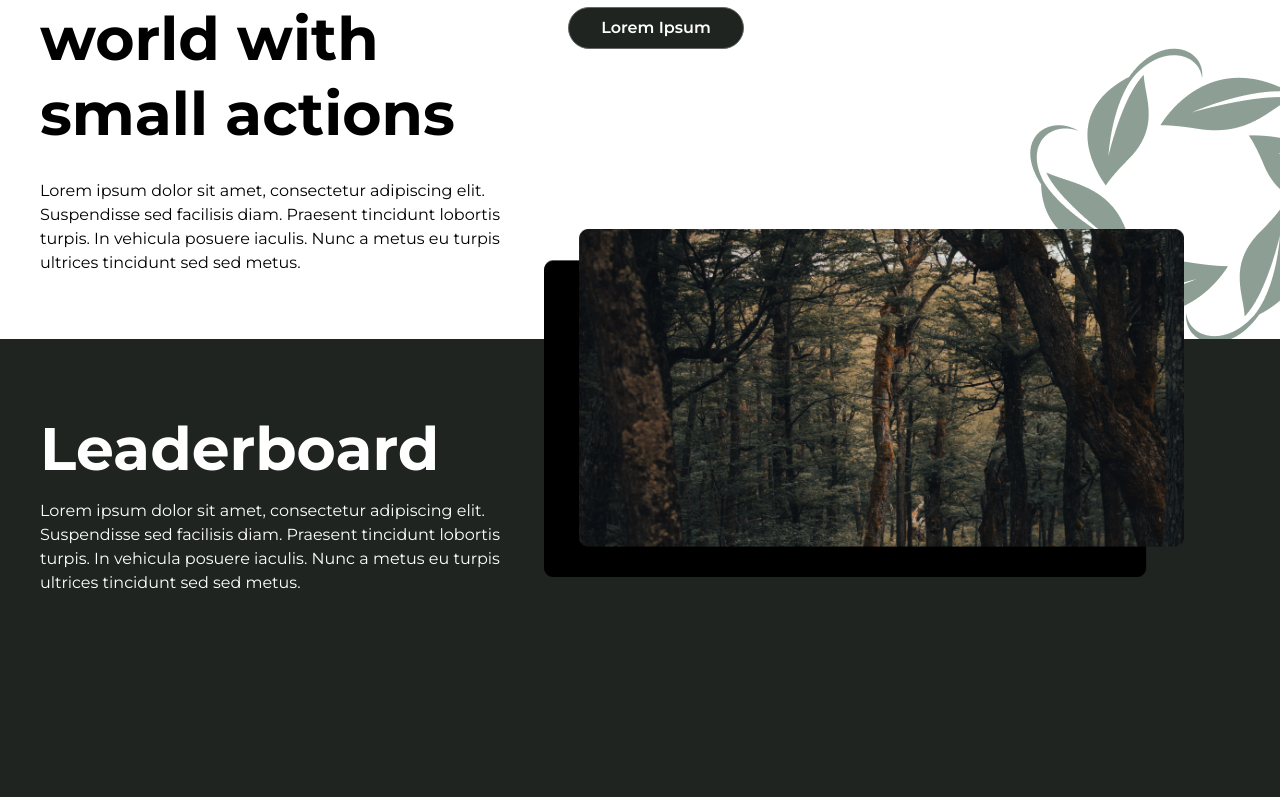
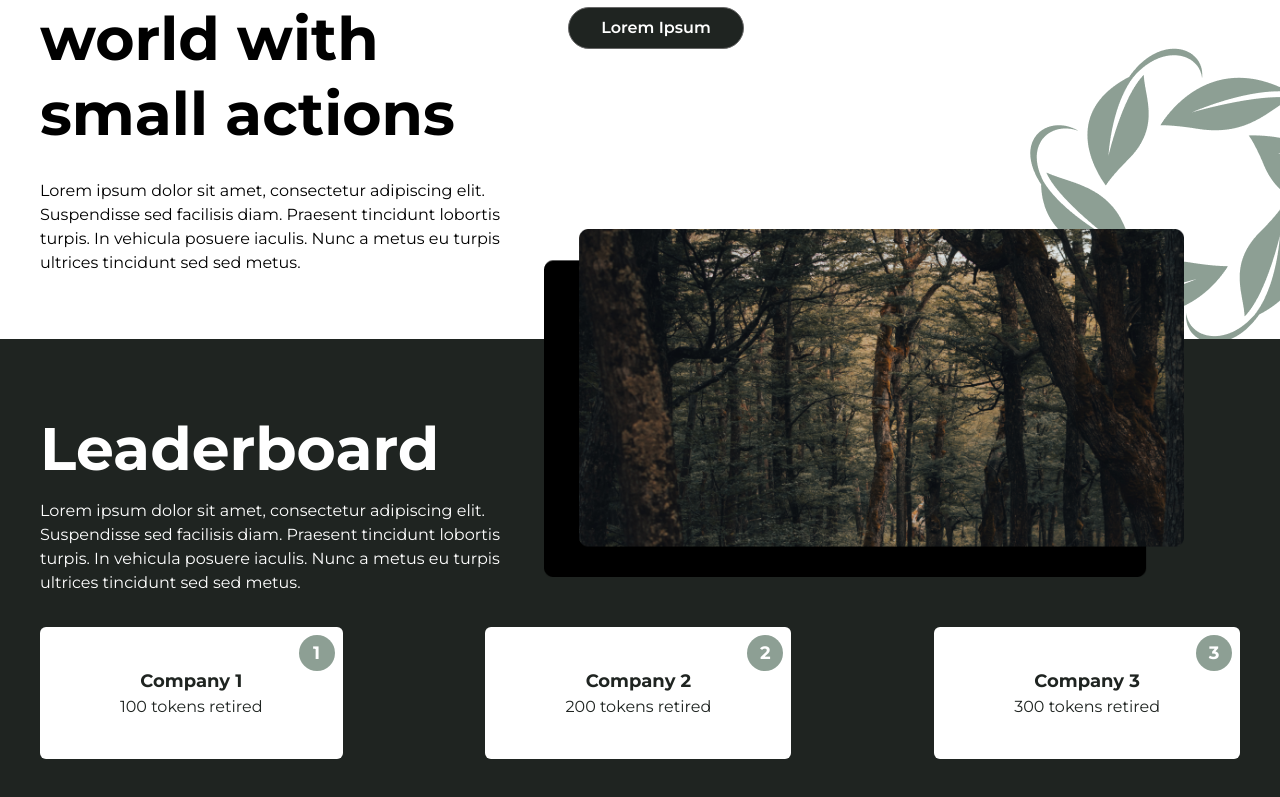
Before and after one commit to Lilium-ZenCon/frontend, a Next.js app: page / in a window 1280 px wide. Shown: the part 267-1064 px from the top of the page. Built offline with nearby package versions, Linux system fonts and the light colour scheme.

Commit message:
LeaderBoard Cards

```diff
--- a/components/Leaderboard.jsx
+++ b/components/Leaderboard.jsx
@@ -1,7 +1,15 @@
+import LeaderboardCard from "./LeaderboardCard";
+
 const Leaderboard = () => {
+  const leaderboardCards = [
+    { company: "Company 1", tokens: 100 },
+    { company: "Company 2", tokens: 200 },
+    { company: "Company 3", tokens: 300 },
+  ];
+
   return (
-    <div className="bg-darkgreen w-full h-screen">
-      <div className="pt-20 mx-10 text-white w-[40%]">
+    <div className="bg-darkgreen w-full h-screen px-10">
+      <div className="pt-20 text-white w-[40%]">
         <h1 className="text-6xl font-bold">
           Leaderboard
         </h1>
@@ -12,8 +20,17 @@ const Leaderboard = () => {
           metus.
         </p>
       </div>
-      <div>
-
+      <div className="flex gap-5 justify-between w-full mt-8">
+        {leaderboardCards.slice(0, 3).map((card, index) => {
+          return (
+            <LeaderboardCard
+              key={index}
+              place={index + 1}
+              company={card.company}
+              tokens={card.tokens}
+            />
+          );
+        })}
       </div>
     </div>
   );
--- a/components/LeaderboardCard.jsx
+++ b/components/LeaderboardCard.jsx
@@ -1,6 +1,11 @@
 const LeaderboardCard = ({place, company, tokens}) => {
   return (
-    <div>LeaderboardCard</div>
+    <div className="bg-white text-darkgreen px-20 py-10 rounded-md flex flex-col items-center justify-center relative">
+        <h1 className="font-bold text-lg absolute right-2 top-2 bg-lightgreen text-white w-9 h-9 flex justify-center items-center rounded-full">{place}</h1>
+        <h3 className="font-bold text-lg">{company}</h3>
+        <p>{tokens} tokens retired</p>
+
+    </div>
   )
 }
 
```
